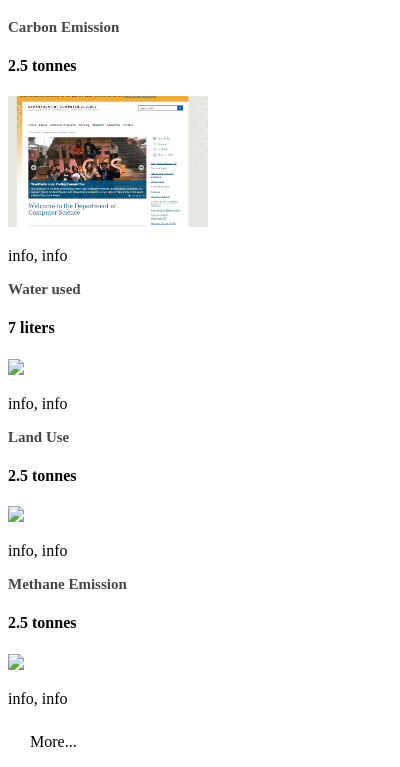
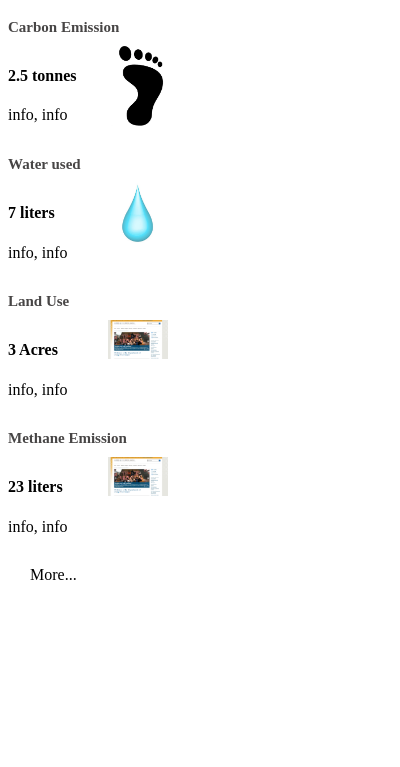
Before and after one commit to IsitaB/treehacks2021, a browser extension: page extension/popup.html in a window 400 px wide. Shown: the part 98-865 px from the top of the page. After the commit the page ends 844 px from the top, so only its background shows below. Drawn offline with Linux system fonts and the light colour scheme.

Commit message:
HTML format was fixed

```diff
--- a/extension/popup.html
+++ b/extension/popup.html
@@ -4,24 +4,24 @@
 	<title>aaa</title>
 	<h1>Product Report</h1>
 	<link rel="stylesheet" href="styles.css">
-	<body class="w3-content" style="max-width:2500px">
+	<body class="w3-content" style="max-width:10000">
 
 	<div class="w3-panel">
 		<i class="w3-xlarge fa fa-bars"></i>
 	</div>
+
 	<!-- First Grid: Carbon Emission -->
-		<div class="w3-row">
-		<div class="w3-half w3-container">
+	<div>
+		<div style="width: 100%;">
 			<h1 style="color:rgb(71, 69, 69); font-size:15px;" >Carbon Emission</h1>
-		</div>
 
-		<div class="w3-panel w3-text-grey">
+			<div style="width: 50%; height: 100px; float: left">
 				<h4>2.5 tonnes</h4>
-		</div>
-		<div class="w3-half w3-container">
-			<img src="SJSUtreehacks.PNG" style="width:100%">
-			<p class="w3-xlarge w3-text-grey">
-			info, info</p>
+				<p>info, info</p></div>
+
+			<div style="margin-left: 50%; height: 100px; background: none;">
+				<img src="babyFoot.PNG" style="width:60%; height: 80%;"></div>
+
 		</div>
 	</div>
 
@@ -29,42 +29,51 @@
 	<!-- Second Grid: Water Used -->
 
 	<div>
-			<h1 style="color:rgb(71, 69, 69); font-size:15px;">Water used</h1>
+		<div style="width: 100%;">
+			<h1 style="color:rgb(71, 69, 69); font-size:15px;"> Water used</h1>
+
+			<div style="width: 50%; height: 100px; float: left">
+				<h4>7 liters</h4>
+				<p>info, info</p>
 			</div>
-		<div>
-			<h4>7 liters</h4>
+
+			<div style="margin-left: 50%; height: 100px; background: none;">
+				<img src="drop.PNG" style="width:60%"> </div>
 		</div>
-		<div class="w3-half w3-container">
-			<img src="/w3images/house_arch.jpg" style="width:100%">
-			<p class="w3-xlarge w3-text-grey">
-				info, info</p>
 	</div>
 
 
-		<!---Third Grid: -->
+	<!---Third Grid: Land Used -->
 	<div>
+		<div style="width: 100%;">
 			<h1 style="color:rgb(71, 69, 69); font-size:15px;">Land Use</h1>
-		</div>
-		<div>
-			<h4>2.5 tonnes</h4>
-		</div>
-		<div class="w3-half w3-container">
-			<img src="/w3images/house_arch.jpg" style="width:100%">
-			<p class="w3-xlarge w3-text-grey">
-				info, info</p>
+
+			<div style="width: 50%; height: 100px; float: left">
+				<h4>3 Acres</h4>
+				<p>info, info</p>
 			</div>
 
-		<!---Fourth Grid: -->
+			<div style="margin-left: 50%; height: 100px; background: none;">
+				<img src="SJSUtreehacks.PNG" style="width:60%"> </div>
+
+		</div>
+	</div>
+
+
+	<!---Fourth Grid: Methane Emission -->
 	<div>
+		<div style="width: 100%;">
 			<h1 style="color:rgb(71, 69, 69); font-size:15px;">Methane Emission</h1>
+
+			<div style="width: 50%; height: 100px; float: left">
+				<h4>23 liters</h4>
+				<p>info, info</p>
 			</div>
-		<div>
-			<h4>2.5 tonnes</h4>
+
+			<div style="margin-left: 50%; height: 100px; background: none;">
+				<img src="SJSUtreehacks.PNG" style="width:60%"> </div>
+
 		</div>
-		<div class="w3-half w3-container">
-			<img src="/w3images/house_arch.jpg" style="width:100%">
-			<p class="w3-xlarge w3-text-grey">
-				info, info</p>
 	</div>
 
 
--- a/extension/styles.css
+++ b/extension/styles.css
@@ -4,9 +4,9 @@ body {
 }
 
 button {
-     background:none!important;
+     background:none;
      color:inherit;
-     border:indianred;
+     border:white;
      font: inherit;
      padding: 2;
      margin: 2;
@@ -26,7 +26,7 @@ li a {
 }
 
 li a:hover {
-  background-color:none;
-  color: white;
+  background-color:indianred;
+  color:white;
   cursor: pointer;
 }
```
Also changed, not shown: extension/CO2.PNG (added), extension/Foot.PNG (added), extension/babyFoot.PNG (added), extension/carbonFootPrint.jpg (added), extension/drop.PNG (added), extension/manifest.json. Lines whose indentation alone changed are shown as unchanged.
